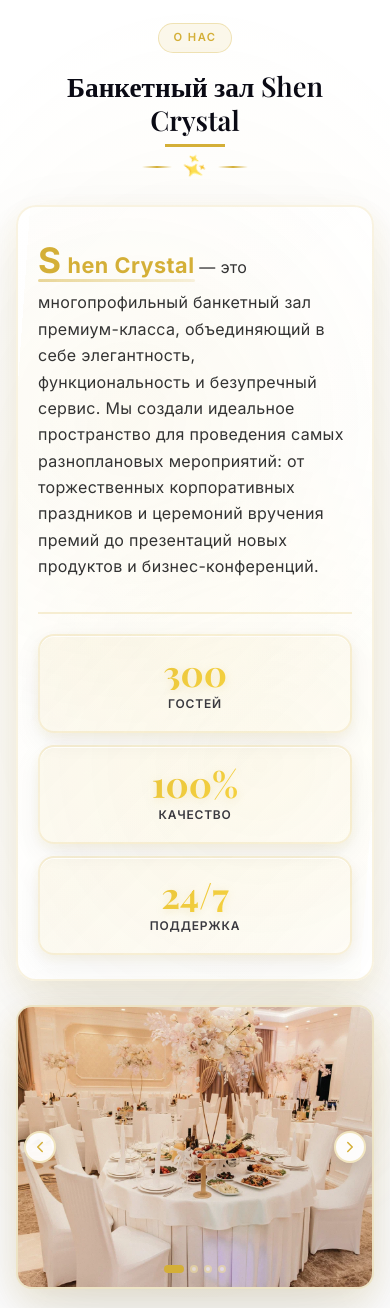
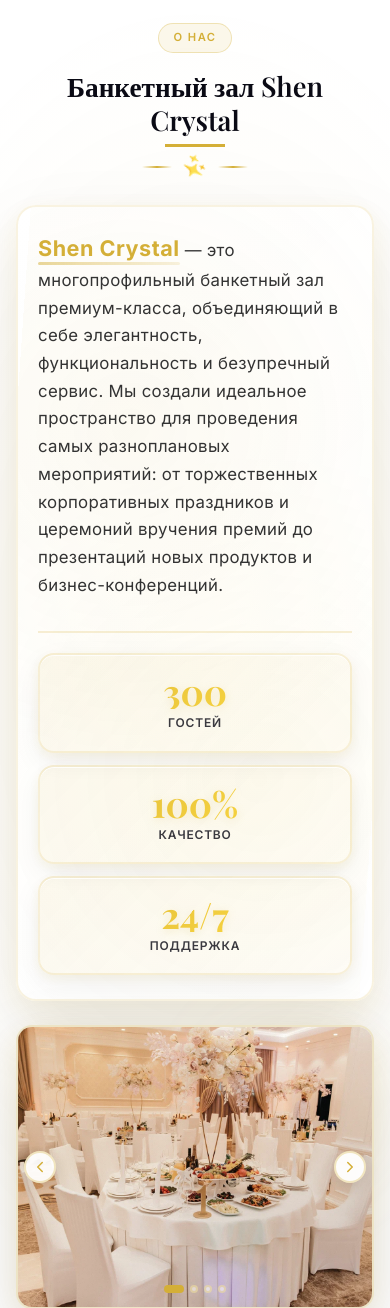
Before and after one commit to JetMod/banket, a PHP site: page / in a window 390 px wide. Shown: the part 853-2161 px from the top of the page. Run offline with PHP 8.4, Linux system fonts and the light colour scheme.

Commit message:
Закомментированы стили для первого элемента текста в блоке "О нас", включая изменения для первого символа. Это позволит временно отключить данные стили без их удаления.

```diff
--- a/css/blocks/about.css
+++ b/css/blocks/about.css
@@ -768,14 +768,14 @@
     line-height: 1.65;
   }
 
-  .about__text:first-of-type {
+  /* .about__text:first-of-type {
     font-size: 1rem;
-  }
+  } */
 
-  .about__text:first-of-type::first-letter {
+  /* .about__text:first-of-type::first-letter {
     font-size: 2.2rem;
     margin-right: 6px;
-  }
+  } */
 
   .about__stats {
     grid-template-columns: 1fr;
```
